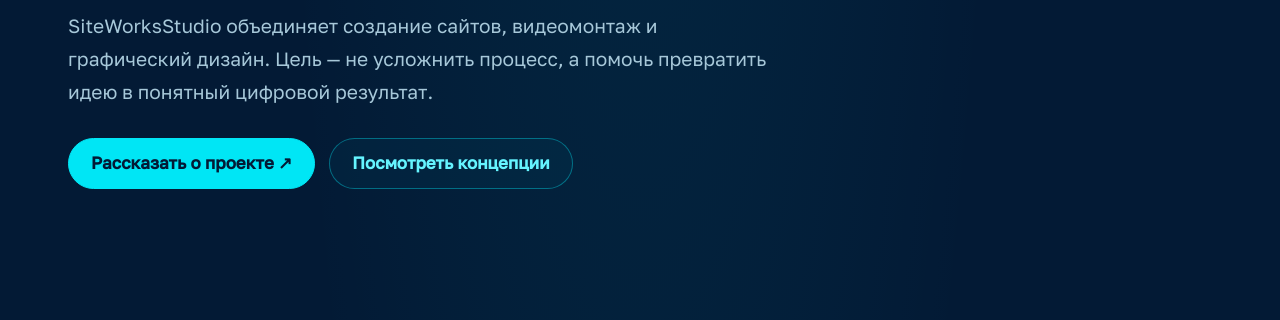
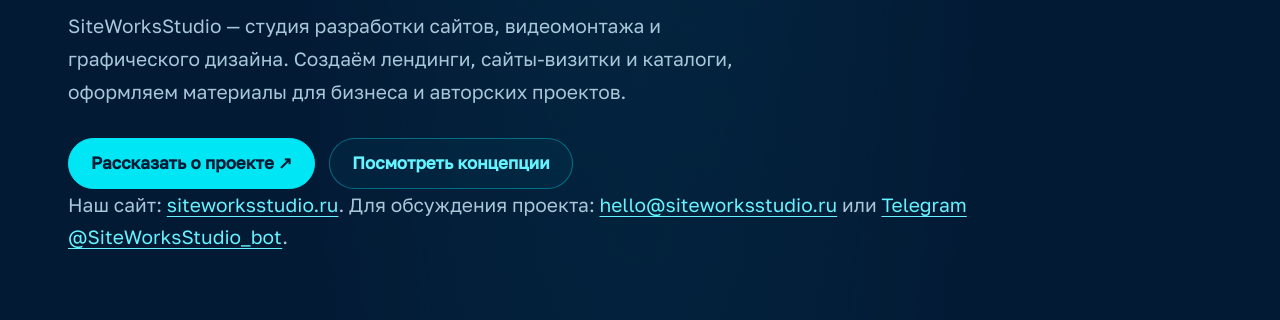
Before and after one commit to sean-way11/siteworksstudio-web, a website: page about.html in a window 1280 px wide. Shown: the part 338-658 px from the top of the page. Drawn offline with Linux system fonts and the light colour scheme.

Commit message:
seo: clarify studio identity and public contacts for branded searches

```diff
--- a/about.html
+++ b/about.html
@@ -45,8 +45,9 @@
 <section class="hero container about-hero">
   <p class="eyebrow">HOW WE WORK · SITEWORKSSTUDIO</p>
   <h1>Хорошая работа начинается <span class="hl">с ясной задачи.</span></h1>
-  <p class="lead">SiteWorksStudio объединяет создание сайтов, видеомонтаж и графический дизайн. Цель — не усложнить процесс, а помочь превратить идею в понятный цифровой результат.</p>
+  <p class="lead">SiteWorksStudio — студия разработки сайтов, видеомонтажа и графического дизайна. Создаём лендинги, сайты-визитки и каталоги, оформляем материалы для бизнеса и авторских проектов.</p>
   <div class="btns"><a class="btn" href="order.html">Рассказать о проекте ↗</a><a class="btn btn-alt" href="portfolio.html">Посмотреть концепции</a></div>
+  <p class="note">Наш сайт: <a href="https://siteworksstudio.ru/">siteworksstudio.ru</a>. Для обсуждения проекта: <a href="mailto:hello@siteworksstudio.ru">hello@siteworksstudio.ru</a> или <a href="https://t.me/SiteWorksStudio_bot">Telegram @SiteWorksStudio_bot</a>.</p>
 </section>
 <section class="container section about-principles" aria-labelledby="principles-title">
   <div class="section-heading"><p class="eyebrow">ПРИНЦИПЫ</p><h2 id="principles-title">Что важно в работе</h2><p class="lead">Сразу обозначаем, что делаем, зачем это нужно и как будем двигаться дальше.</p></div>
```
Also changed, not shown: index.html (+2 -2 lines).
